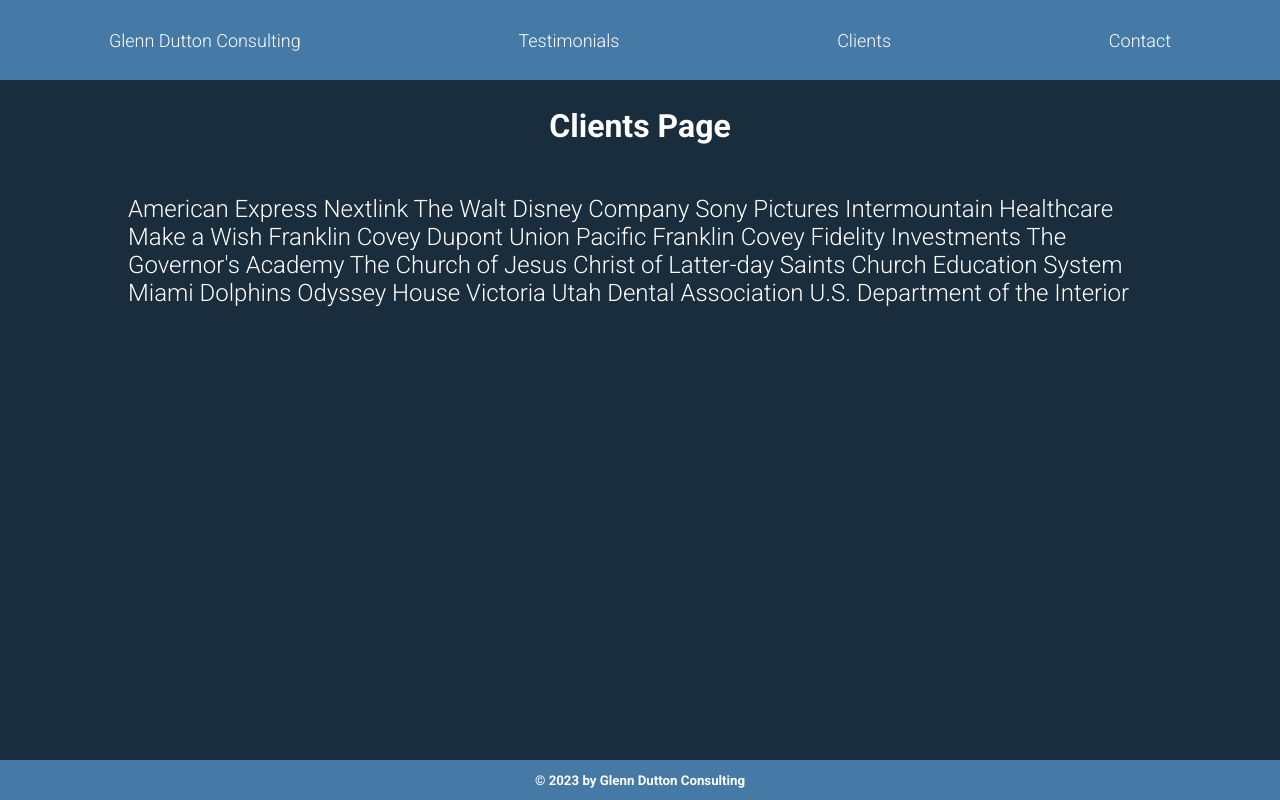
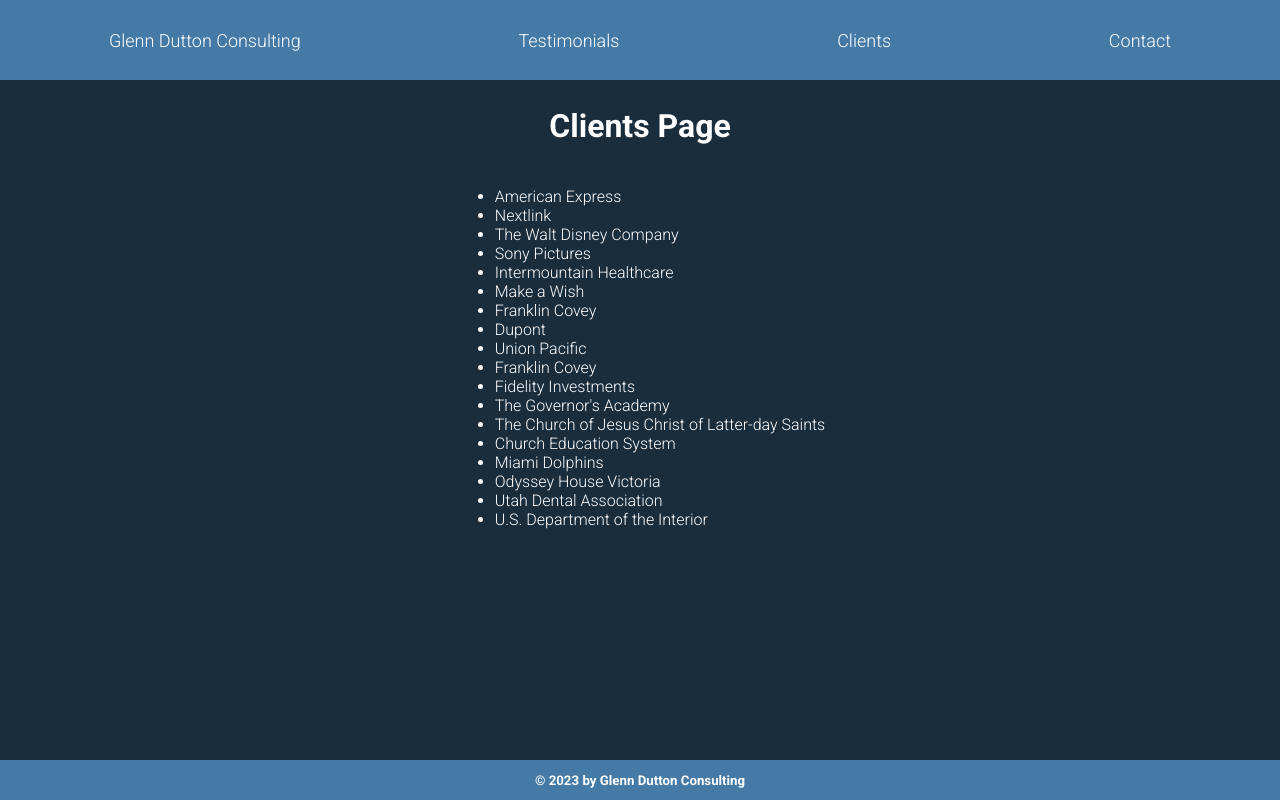
Before and after one commit to brooklynlonghurst/glenndutton, a React (Create React App) app: page /clients in a window 1280 px wide. Built offline with nearby package versions, Linux system fonts and the light colour scheme.

Commit message:
list items for client page

```diff
--- a/package.json
+++ b/package.json
@@ -9,6 +9,7 @@
     "@testing-library/user-event": "^13.5.0",
     "react": "^18.2.0",
     "react-dom": "^18.2.0",
+    "react-icons": "^4.10.1",
     "react-router-dom": "^6.12.1",
     "react-scripts": "5.0.1",
     "web-vitals": "^2.1.4"
--- a/src/client/screens/Clients.jsx
+++ b/src/client/screens/Clients.jsx
@@ -4,26 +4,27 @@
     return (
         <section>
             <h1>Clients Page</h1>
-            <p>
-                American Express
-                Nextlink
-                The Walt Disney Company
-                Sony Pictures
-                Intermountain Healthcare
-                Make a Wish
-                Franklin Covey
-                Dupont
-                Union Pacific
-                Franklin Covey
-                Fidelity Investments
-                The Governor's Academy
-                The Church of Jesus Christ of Latter-day Saints
-                Church Education System
-                Miami Dolphins
-                Odyssey House Victoria
-                Utah Dental Association
-                U.S. Department of the Interior
-            </p>
+            <ul>
+                <li>American Express</li>
+                <li>Nextlink</li>
+                <li>The Walt Disney Company</li>
+                <li>Sony Pictures</li>
+                <li>Intermountain Healthcare</li>
+                <li>Make a Wish</li>
+                <li>Franklin Covey</li>
+                <li>Dupont</li>
+                <li>Union Pacific</li>
+                <li>Franklin Covey</li>
+                <li>Fidelity Investments</li>
+                <li>The Governor's Academy</li>
+                <li>The Church of Jesus Christ of Latter-day Saints</li>
+                <li>Church Education System</li>
+                <li>Miami Dolphins</li>
+                <li>Odyssey House Victoria</li>
+                <li>Utah Dental Association</li>
+                <li>U.S. Department of the Interior</li>
+            </ul>
+
         </section>
     )
 }
```
Also changed, not shown: 1 other file (tests, documents, lock files or other folders).
